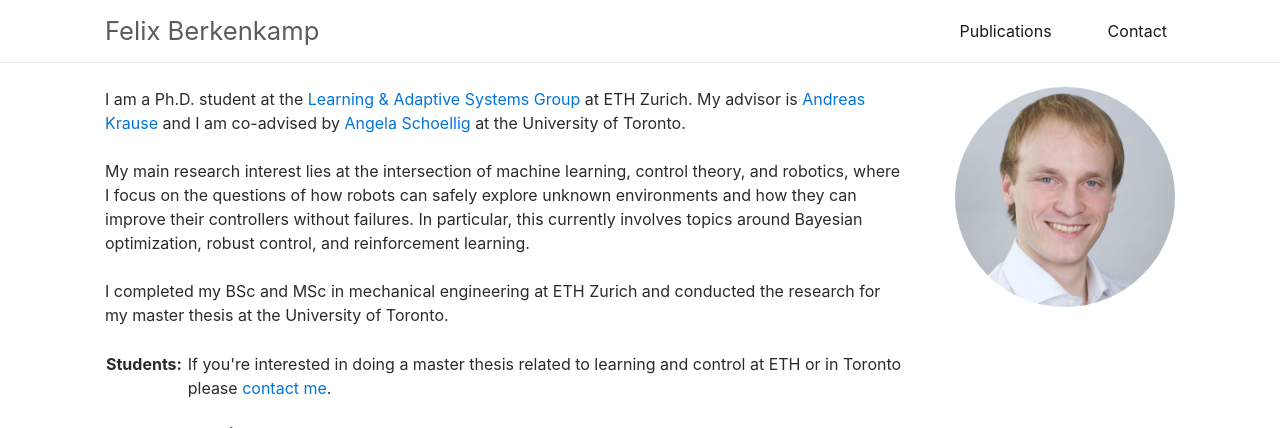
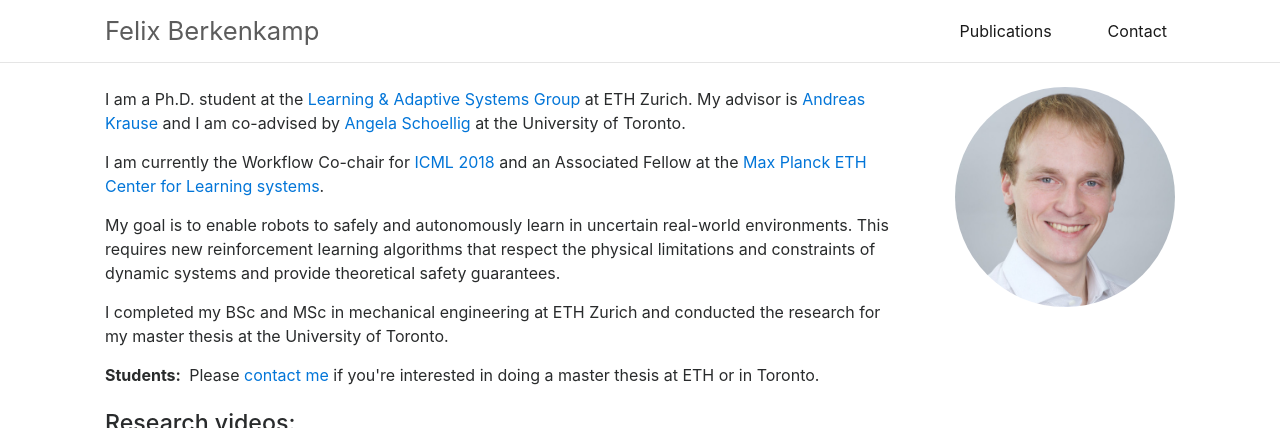
Before and after one commit to befelix/befelix.github.io, a Jekyll site: the page built from _pages/index.html, in a window 1280 px wide and 900 px high, cut to the strip 0-428 px from the top of the window. Built offline with Jekyll 4.4.1, drawn with Linux system fonts in a browser that asks for light colours; nearby versions of some CDN libraries.

Commit message:
Clean up welcome text

```diff
--- a/_assets/bibliography/bibliography.bib
+++ b/_assets/bibliography/bibliography.bib
@@ -7,6 +7,7 @@
   url = {\href{https://arxiv.org/abs/1705.08551}{arXiv:1705.08551 [stat.ML]}},
   abstract = {Reinforcement learning is a powerful paradigm for learning optimal policies from experimental data. However, to find optimal policies, most reinforcement learning algorithms explore all possible actions, which may be harmful for real-world systems. As a consequence, learning algorithms are rarely applied on safety-critical systems in the real world. In this paper, we present a learning algorithm that explicitly considers safety in terms of stability guarantees. Specifically, we extend control theoretic results on Lyapunov stability verification and show how to use statistical models of the dynamics to obtain high-performance control policies with provable stability certificates. Moreover, under additional regularity assumptions in terms of a Gaussian process prior, we prove that one can effectively and safely collect data in order to learn about the dynamics and thus both improve control performance and expand the safe region of the state space. In our experiments, we show how the resulting algorithm can safely optimize a neural network policy on a simulated inverted pendulum, without the pendulum ever falling down.},
   file = {https://arxiv.org/pdf/1705.08551},
+  comment = {Full talk at CoRL 2017},
 }
 
 @inproceedings{Duivenvoorden2017SafeOptSwarm,
--- a/_pages/index.html
+++ b/_pages/index.html
@@ -10,22 +10,27 @@ css:
   <div class="col-12">
     <img class="portrait float-right img-fluid ml-2 mb-2" src="{{ site.baseurl }}/assets/img/portrait.jpg" alt="Felix Berkenkamp portrait"/>
     <div class="text">
-      I am a Ph.D. student at the <a href="https://las.ethz.ch" target="_blank">Learning &amp; Adaptive Systems Group</a> at ETH Zurich.
-      My advisor is <a href="https://las.ethz.ch/krausea" target="_blank">Andreas Krause</a> and I am co-advised by <a href="http://www.dynsyslab.org/prof-angela-schoellig/" target="_blank">Angela Schoellig</a> at the University of Toronto.
-      <br><br>
+      <p>
+        I am a Ph.D. student at the <a href="https://las.ethz.ch" target="_blank">Learning &amp; Adaptive Systems Group</a> at ETH Zurich.
+        My advisor is <a href="https://las.ethz.ch/krausea" target="_blank">Andreas Krause</a> and I am co-advised by <a href="http://www.dynsyslab.org/prof-angela-schoellig/" target="_blank">Angela Schoellig</a> at the University of Toronto.
+      </p>
 
-      My main research interest lies at the intersection of machine learning, control theory, and robotics, where I focus on the questions of how robots can safely explore unknown environments and how they can improve their controllers without failures. In particular, this currently involves topics around Bayesian optimization, robust control, and reinforcement learning.
+      <p>
+        I am currently the Workflow Co-chair for <a href="http://icml.cc">ICML 2018</a> and an Associated Fellow at the <a href="http://learning-systems.org/">Max Planck ETH Center for Learning systems</a>.
+      </p>
 
-      <br><br>
+      <p>
+        My goal is to enable robots to safely and autonomously learn in uncertain real-world environments. This requires
+        new reinforcement learning algorithms that respect the physical limitations and constraints of dynamic systems and provide
+        theoretical safety guarantees.
+      </p>
+
+      <p>
       I completed my BSc and MSc in mechanical engineering at ETH Zurich and conducted the research for my master thesis at the University of Toronto.
+      </p>
 
-      <br><br>
-      <table>
-      <tr>
-        <td> <b>Students:&nbsp;</b> </td>
-        <td>If you're interested in doing a master thesis related to learning and control at ETH or in Toronto please <a href="{{ site.baseurl }}/contact">contact me</a>.</td>
-      </tr>
-      </table>
+      <b>Students:&nbsp;</b>
+        <td> Please <a href="{{ site.baseurl }}/contact">contact me</a> if you're interested in doing a master thesis at ETH or in Toronto.
     </div>
   </div>
 </div>
```
